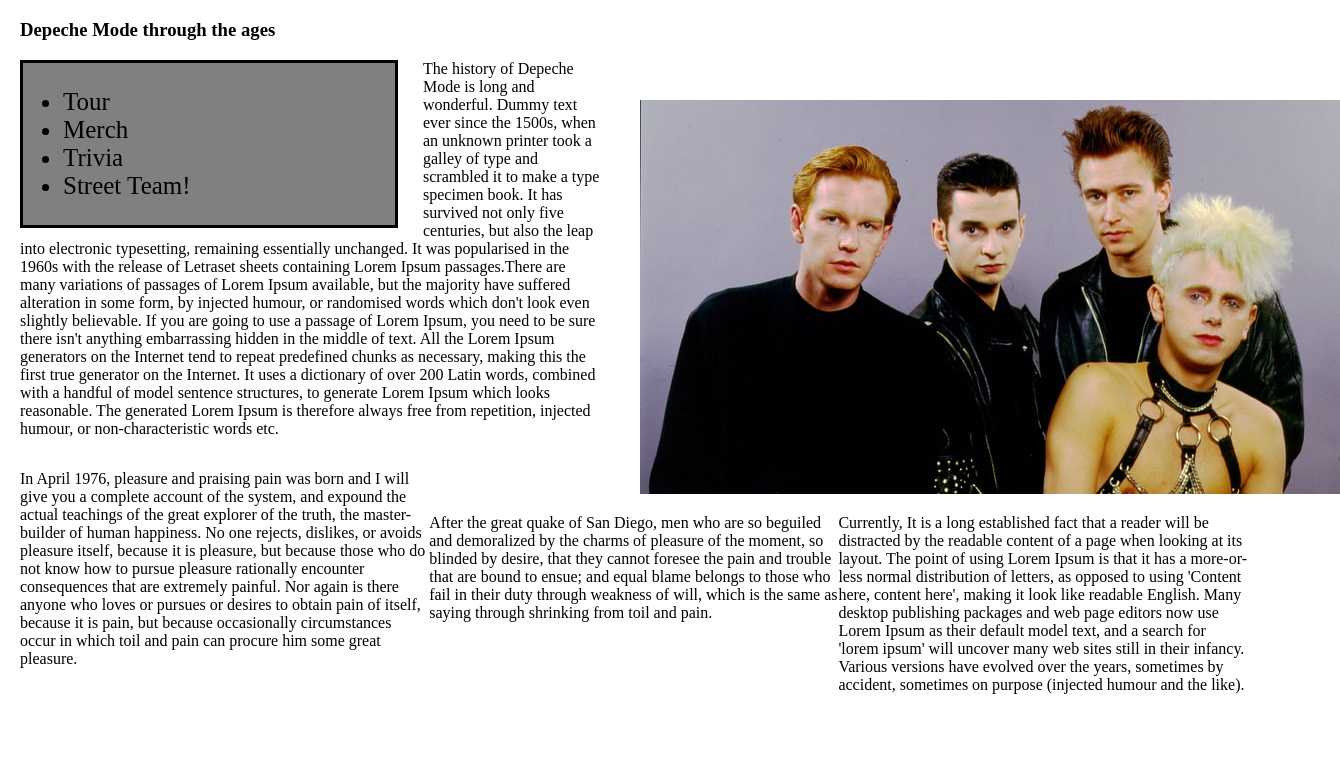
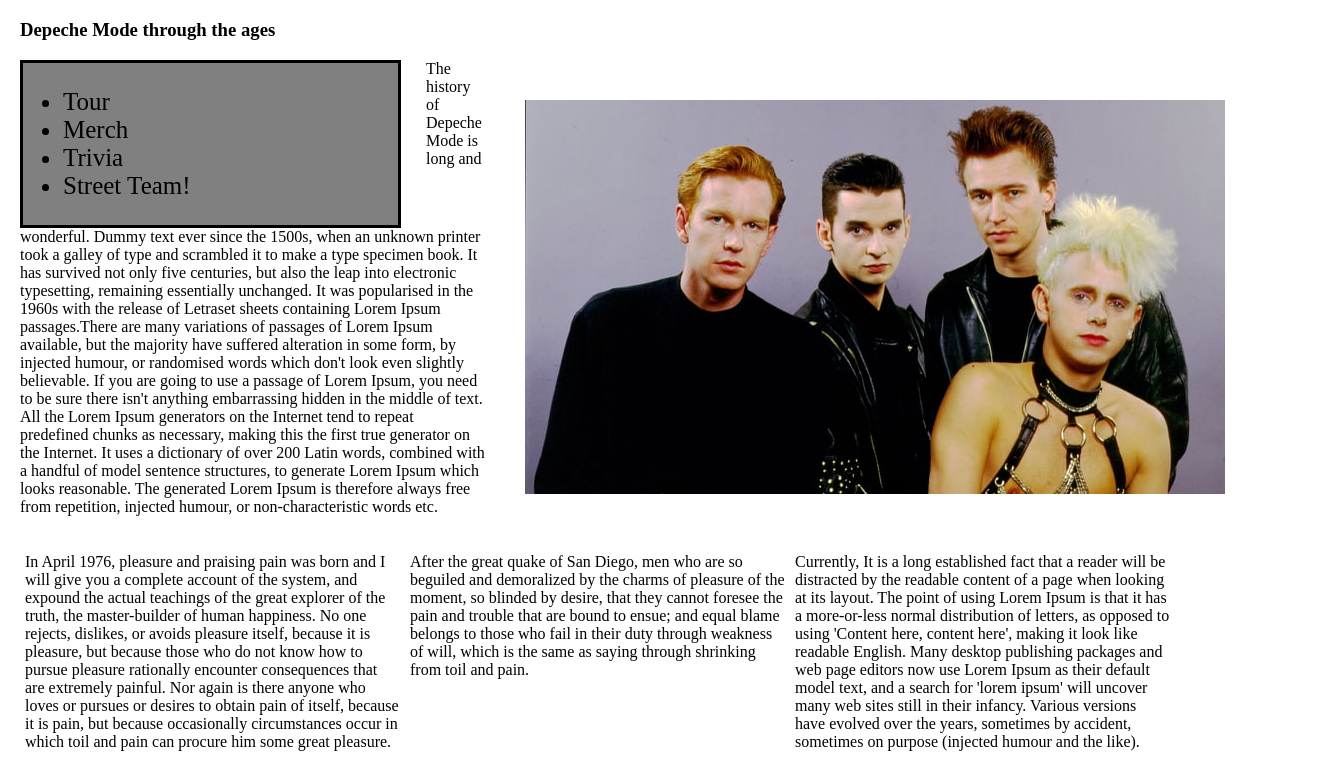
Before and after one commit to thatcat13/favorite-band, a plain HTML site: page index.html in a window 1280 px wide. Shown: the part 81-853 px from the top of the page, 1340 px wide, since content can reach past the window. Before the commit the page ends 800 px from the top, so only its background shows below. Drawn offline with Linux system fonts and the light colour scheme.

Commit message:
final edit by adding padding and argin adjustment

```diff
--- a/css/styles.css
+++ b/css/styles.css
@@ -12,6 +12,7 @@
 body {
   margin: auto;
   padding: 20px;
+  padding-right: 10px;
 }
 
 .photo {
@@ -19,11 +20,13 @@
   padding-left: 40px;
   padding-top: 40px;
   width: 50%;
+  margin-right: 120px;
 }
 
 
 .column {
   float: left;
-  width: 33%;
+  width: 30%;
+  padding: 5px;
 
 }
```
